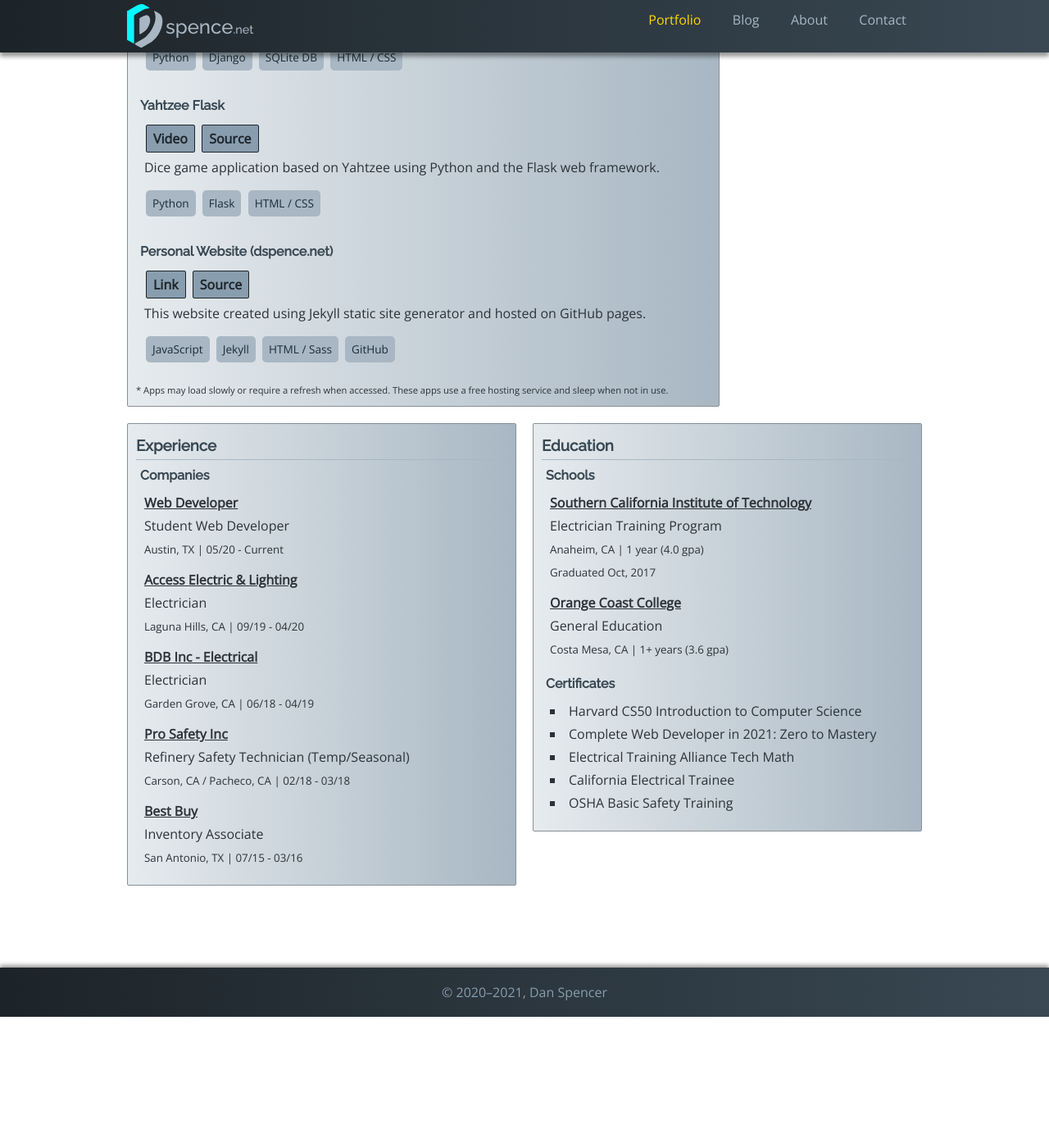
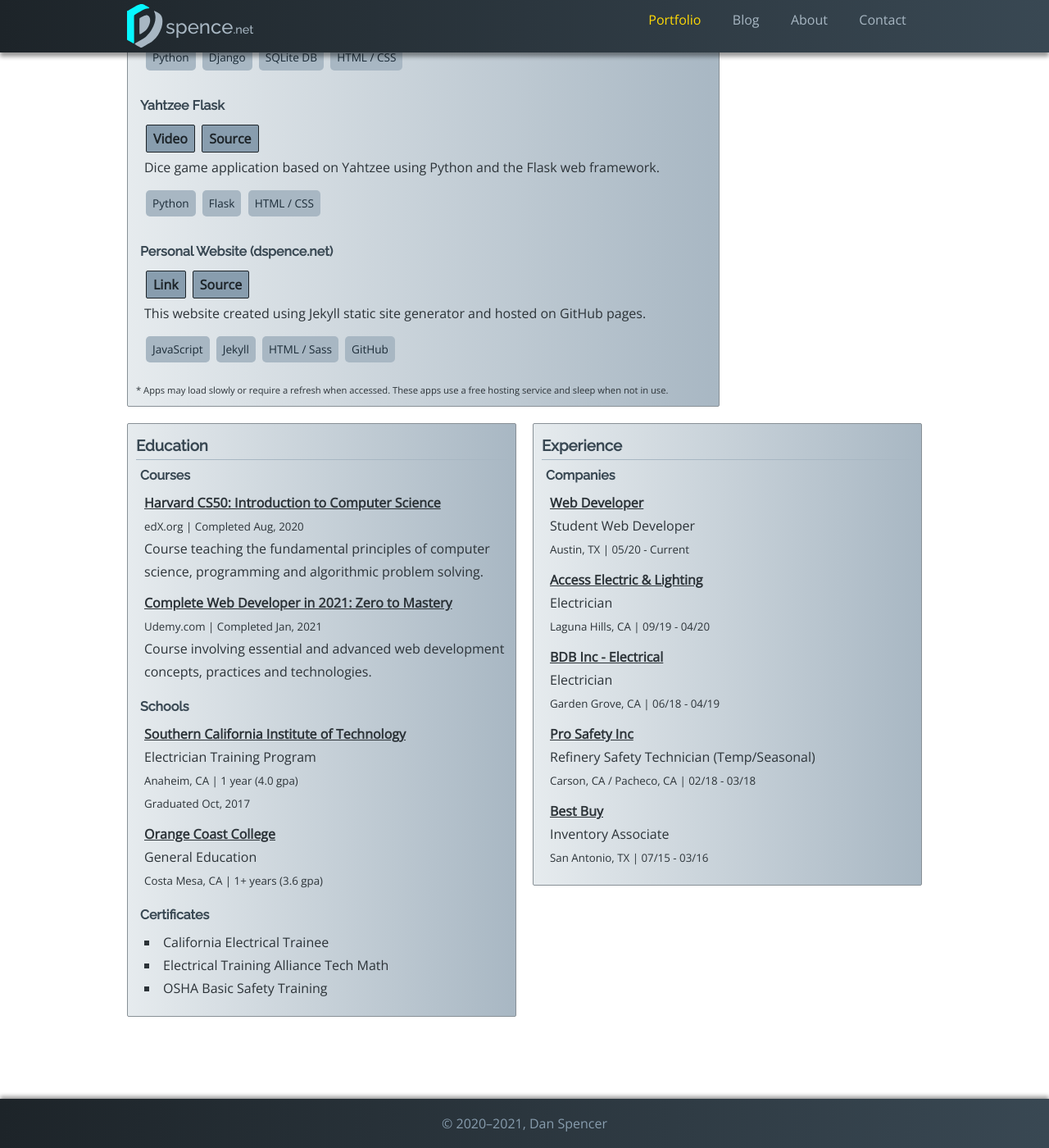
Before and after one commit to daspe/d-spence.github.io, a Jekyll site: the page built from _pages/portfolio.html, in a window 1280 px wide and 1400 px high, scrolled down 1421 px. Shown: the whole window at 82% size. Built offline with Jekyll 4.4.1, drawn with Linux system fonts in a browser that asks for light colours; some web fonts are replaced; before the commit the page ends 2661 px from its top, so only the background shows below that; some of the changed text lies outside the part shown.

Commit message:
Updated portfolio content and layout

```diff
--- a/_data/education.yml
+++ b/_data/education.yml
@@ -6,15 +6,26 @@
     duration: "1 year"
     graduation: "Oct, 2017"
     gpa: 4.0
+
   - name: "Orange Coast College"
     location: "Costa Mesa, CA"
     subject: "General Education"
     duration: "1+ years"
     graduation: null
     gpa: 3.6
+
+courses:
+  - name: "Harvard CS50: Introduction to Computer Science"
+    location: "edX.org"
+    desc: "Course teaching the fundamental principles of computer science, programming and algorithmic problem solving."
+    date: "Completed Aug, 2020"
+
+  - name: "Complete Web Developer in 2021: Zero to Mastery"
+    location: "Udemy.com"
+    desc: "Course involving essential and advanced web development concepts, practices and technologies."
+    date: "Completed Jan, 2021"
+
 certificates:
-  - "Harvard CS50 Introduction to Computer Science"
-  - "Complete Web Developer in 2021: Zero to Mastery"
+  - "California Electrical Trainee"
   - "Electrical Training Alliance Tech Math"
-  - "California Electrical Trainee"
   - "OSHA Basic Safety Training"
--- a/_data/experience.yml
+++ b/_data/experience.yml
@@ -4,18 +4,22 @@
     location: "Austin, TX"
     position: "Student Web Developer"
     duration: "05/20 - Current"
+
   - name: "Access Electric & Lighting"
     location: "Laguna Hills, CA"
     position: "Electrician"
     duration: "09/19 - 04/20"
+
   - name: "BDB Inc - Electrical"
     location: "Garden Grove, CA"
     position: "Electrician"
     duration: "06/18 - 04/19"
+
   - name: "Pro Safety Inc"
     location: "Carson, CA / Pacheco, CA"
     position: "Refinery Safety Technician (Temp/Seasonal)"
     duration: "02/18 - 03/18"
+
   - name: "Best Buy"
     location: "San Antonio, TX"
     position: "Inventory Associate"
--- a/_pages/index.html
+++ b/_pages/index.html
@@ -10,9 +10,9 @@
     <h3 class="welcome-heading">Thanks for visiting!</h3>
     <div class="welcome-body">
       <p>
-        My name's Dan and I'm a web developer dedicated to beautiful and efficient software design.
-        I have a passion for learning, and am always striving to improve my craft. Currently I'm
-        studying React, Node.js, and Material UI.
+        My name is Dan and I'm a web developer dedicated to beautiful and efficient software design.
+        I have a passion for learning, and am always striving to improve my craft. Lately I've been
+        studying React, Node.js and Material-UI.
       </p>
       <img class="ds-logo" src="/assets/img/ds-logo.svg" alt="">
       <!-- Random quote -->
--- a/_pages/portfolio.html
+++ b/_pages/portfolio.html
@@ -7,6 +7,7 @@
 <div class="container">
   <h1>Portfolio</h1>
   <div id="portfolio">
+    <!-- Projects -->
     <div class="fancy-container pf-grid-lg">
       <h3 class="pf-heading">Projects</h1>
       {% for project in site.data.projects %}
@@ -36,6 +37,7 @@
         </p>
       </div>
     </div>
+    <!-- Skills -->
     <div class="fancy-container pf-grid-sm">
       <h3 class="pf-heading">Skills</h4>
         {% for item in site.data.skills %}
@@ -47,19 +49,17 @@
           </ul>
         {% endfor %}
     </div>
-    <div class="fancy-container pf-grid-md">
-      <h3 class="pf-heading">Experience</h3>
-        <h4 class="pf-subheading">Companies</h4>
-        {% for company in site.data.experience.companies %}
-          <div class="pf-item">
-            <p class="pf-item-name">{{company.name}}</p>
-            <p>{{company.position}}</p>
-            <p><small>{{company.location}} | {{company.duration}}</small></p>
-          </div>
-        {% endfor %}
-    </div>
+    <!-- Education -->
     <div class="fancy-container pf-grid-md">
       <h3 class="pf-heading">Education</h3>
+      <h4 class="pf-subheading">Courses</h4>
+      {% for course in site.data.education.courses %}
+        <div class="pf-item">
+          <p class="pf-item-name">{{course.name}}</p>
+          <p><small>{{course.location}} | {{course.date}}</small></p>
+          <p>{{course.desc}}</p>
+        </div>
+      {% endfor %}
       <h4 class="pf-subheading">Schools</h4>
       {% for school in site.data.education.schools %}
         <div class="pf-item">
@@ -78,5 +78,17 @@
       {% endfor %}
       </ul>
     </div>
+    <!-- Experience -->
+    <div class="fancy-container pf-grid-md">
+      <h3 class="pf-heading">Experience</h3>
+        <h4 class="pf-subheading">Companies</h4>
+        {% for company in site.data.experience.companies %}
+          <div class="pf-item">
+            <p class="pf-item-name">{{company.name}}</p>
+            <p>{{company.position}}</p>
+            <p><small>{{company.location}} | {{company.duration}}</small></p>
+          </div>
+        {% endfor %}
+    </div>
   </div>
 </div>
```
Also changed, not shown: _data/skills.yml (+9 -6 lines).
